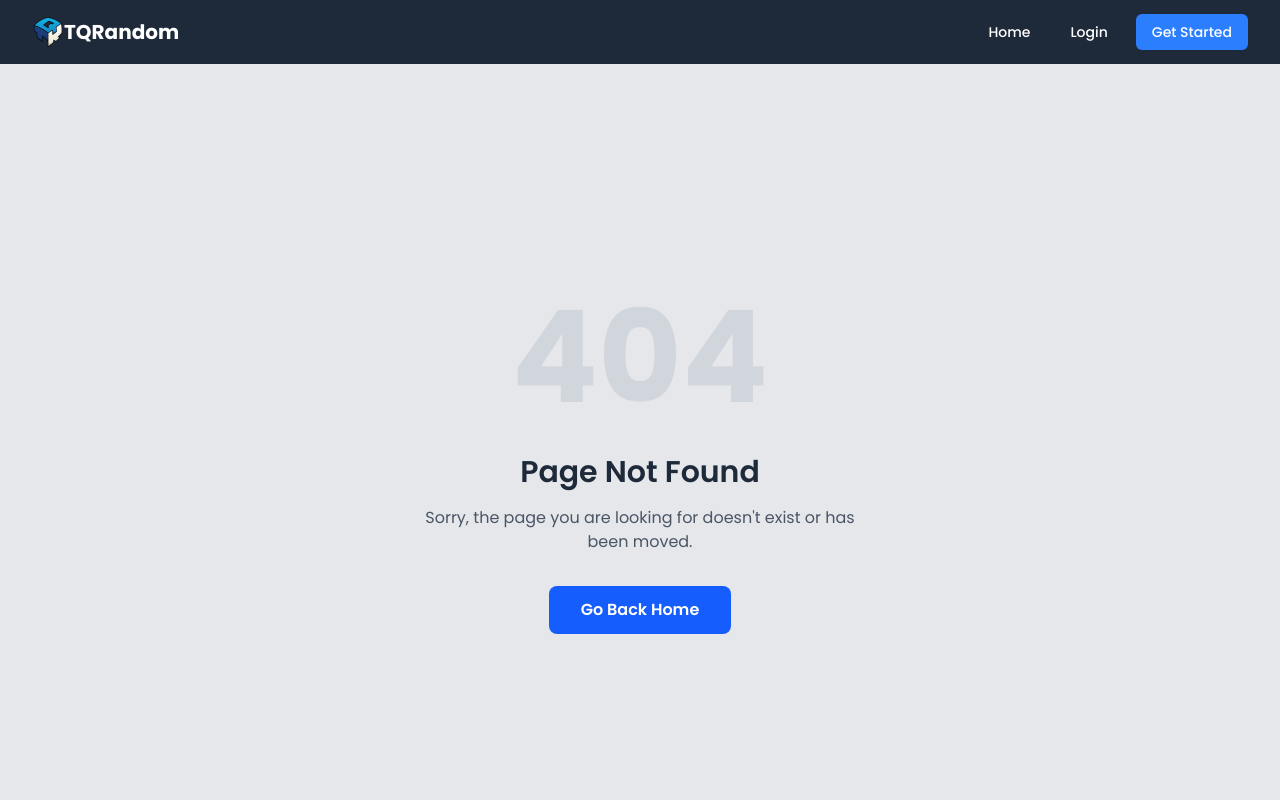
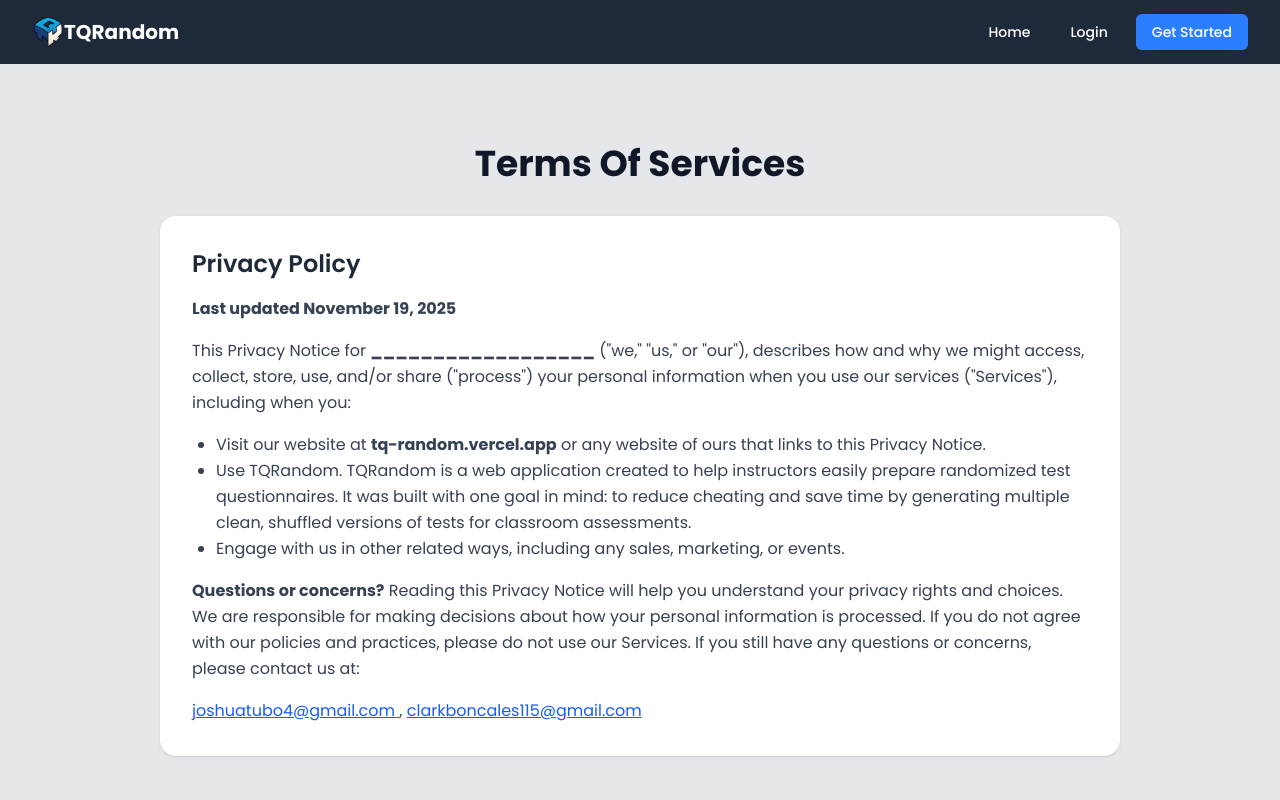
Before and after one commit to cboncales/TQRandom, a Vue app: page /terms in a window 1280 px wide. Shown: the top 800 px of the page. Built offline with nearby package versions, Linux system fonts and the light colour scheme; no server answers.

Commit message:
Feat: Added TermsOfServices.vue

```diff
--- a/src/components/layout/AppLayout.vue
+++ b/src/components/layout/AppLayout.vue
@@ -454,7 +454,7 @@
               </li>
               <li>
                 <a
-                  href="#"
+                  @click="navigateTo('terms')"
                   class="text-gray-300 hover:text-white transition-colors duration-200"
                   >Terms of Service</a
                 >
--- a/src/router/index.js
+++ b/src/router/index.js
@@ -85,6 +85,12 @@
     meta: { requiresAuth: false },
   },
   {
+    path: "/terms",
+    name: "terms",
+    component: () => import("@/views/TermsOfServices.vue"),
+    meta: { requiresAuth: false },
+  },
+  {
     path: "/403",
     name: "forbidden",
     component: () => import("@/views/errors/ForbiddenView.vue"),
--- /dev/null
+++ b/src/views/TermsOfServices.vue
@@ -0,0 +1,81 @@
+<script setup>
+import AppLayout from "@/components/layout/AppLayout.vue";
+</script>
+<template>
+  <AppLayout>
+    <section class="py-20 bg-gray-200">
+      <div class="max-w-5xl mx-auto px-4 sm:px-6 lg:px-8">
+        <h1 class="text-4xl font-bold text-gray-900 mb-8 text-center">
+          Terms Of Services
+        </h1>
+
+        <!-- Overview -->
+        <div
+          class="bg-white p-8 rounded-2xl shadow mb-10"
+          data-aos="fade-up"
+          data-aos-delay="300"
+        >
+          <h2 class="text-2xl font-semibold text-gray-800 mb-4">
+            Privacy Policy
+          </h2>
+
+          <p class="text-gray-700 leading-relaxed mb-4">
+            <strong>Last updated November 19, 2025</strong>
+          </p>
+
+          <p class="text-gray-700 leading-relaxed mb-4">
+            This Privacy Notice for <strong>__________________</strong> ("we,"
+            "us," or "our"), describes how and why we might access, collect,
+            store, use, and/or share ("process") your personal information when
+            you use our services ("Services"), including when you:
+          </p>
+
+          <ul class="list-disc pl-6 text-gray-700 leading-relaxed mb-4">
+            <li>
+              Visit our website at <strong>tq-random.vercel.app</strong> or any
+              website of ours that links to this Privacy Notice.
+            </li>
+            <li>
+              Use TQRandom. TQRandom is a web application created to help
+              instructors easily prepare randomized test questionnaires. It was
+              built with one goal in mind: to reduce cheating and save time by
+              generating multiple clean, shuffled versions of tests for
+              classroom assessments.
+            </li>
+            <li>
+              Engage with us in other related ways, including any sales,
+              marketing, or events.
+            </li>
+          </ul>
+
+          <p class="text-gray-700 leading-relaxed mb-4">
+            <strong>Questions or concerns?</strong> Reading this Privacy Notice
+            will help you understand your privacy rights and choices. We are
+            responsible for making decisions about how your personal information
+            is processed. If you do not agree with our policies and practices,
+            please do not use our Services. If you still have any questions or
+            concerns, please contact us at:
+          </p>
+
+          <p class="text-gray-700 leading-relaxed">
+            <a
+              href="mailto:joshuatubo4@gmail.com"
+              class="text-blue-600 underline"
+            >
+              joshuatubo4@gmail.com
+            </a>
+            ,
+            <a
+              href="mailto:clarkboncales115@gmail.com"
+              class="text-blue-600 underline"
+            >
+              clarkboncales115@gmail.com
+            </a>
+          </p>
+        </div>
+      </div>
+    </section>
+  </AppLayout>
+</template>
+
+<style scoped></style>
```
